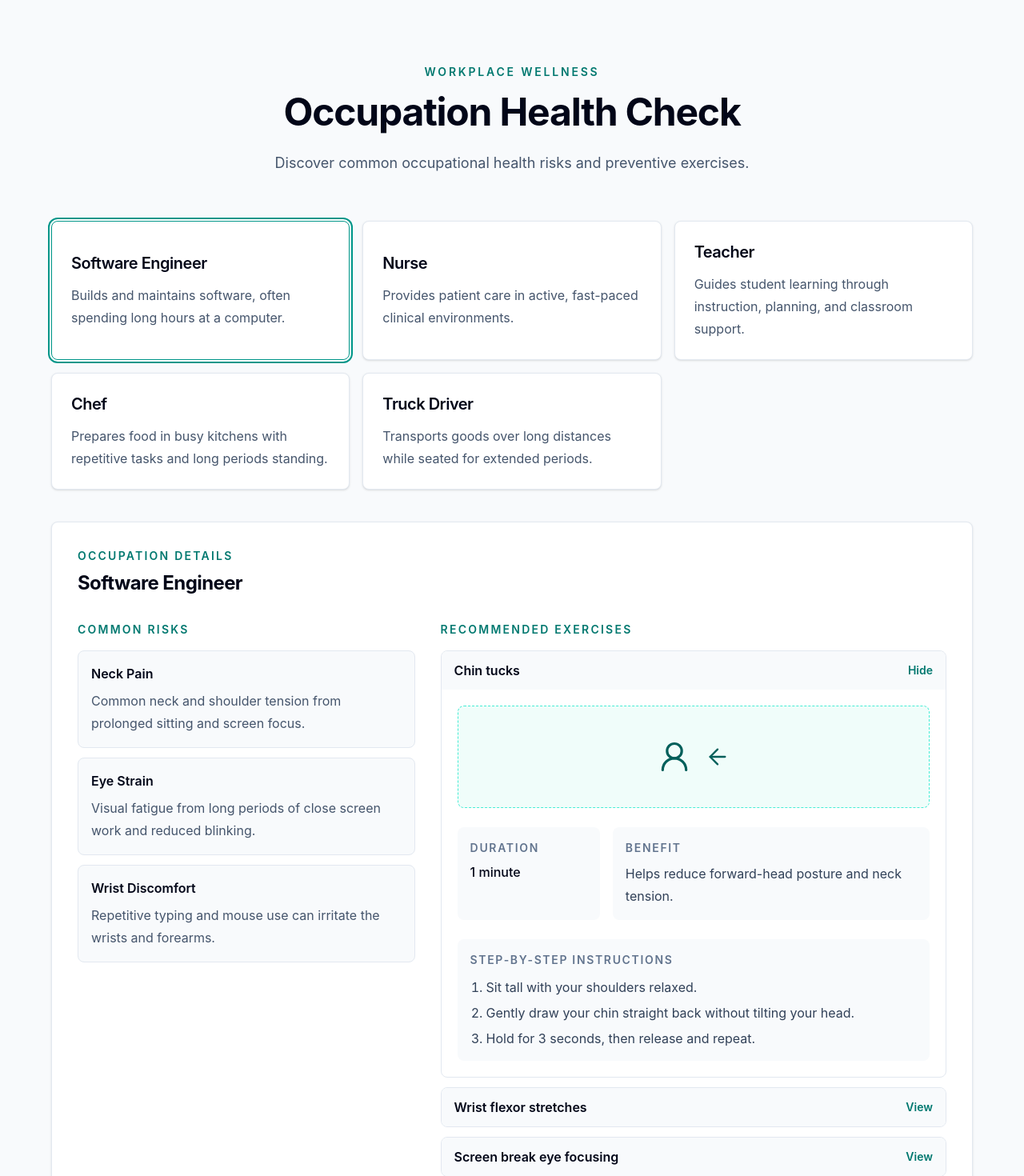
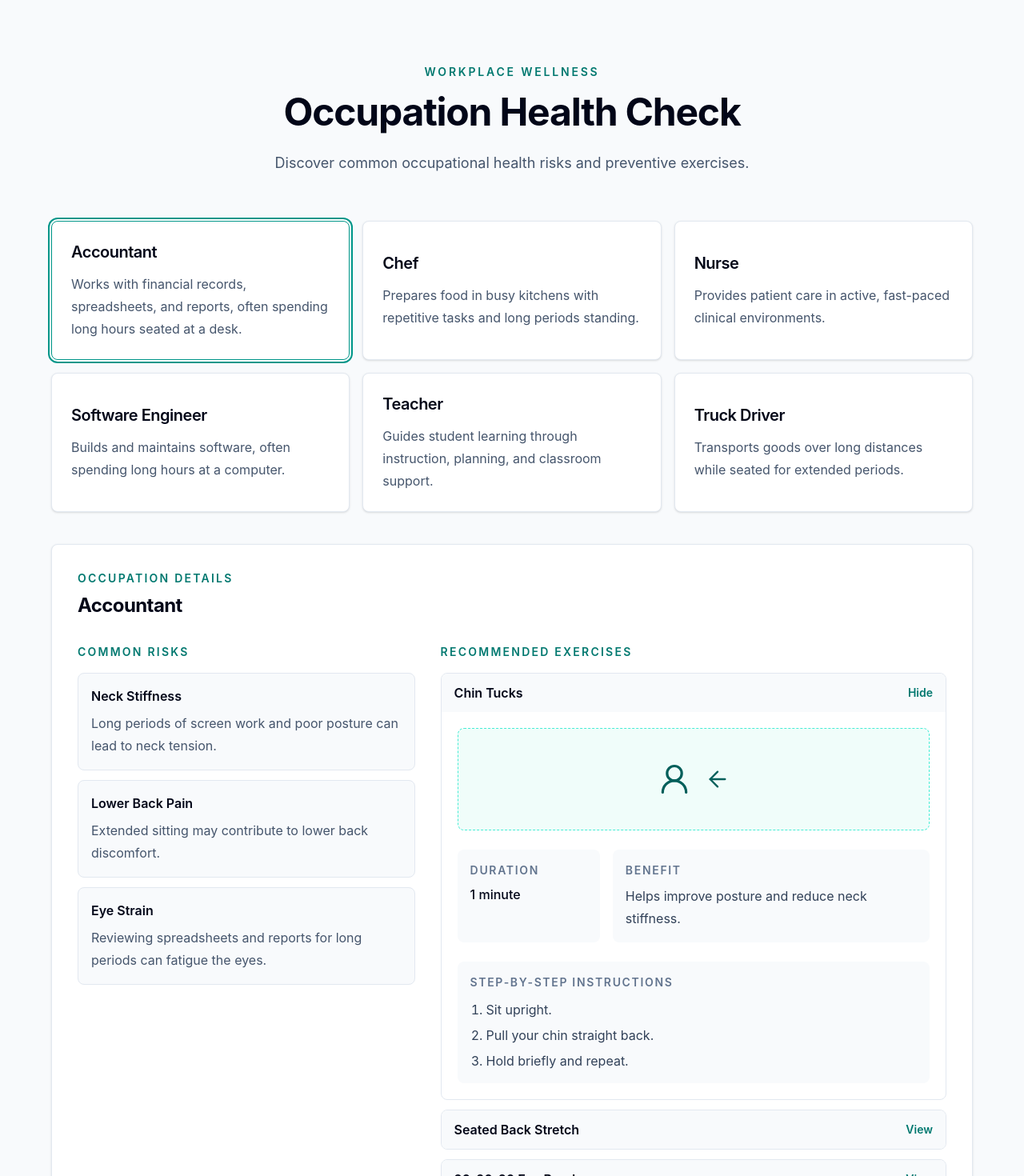
Before and after one commit to a1658843/occupation-health-check, a React (Vite) app: page / in a window 1280 px wide. Shown: the top 1470 px of the page at 80% size. Built offline with nearby package versions, Linux system fonts and the light colour scheme.

Commit message:
standardize names and sort occupations

```diff
--- a/src/App.tsx
+++ b/src/App.tsx
@@ -4,10 +4,10 @@ import { occupations } from './data/occupations'
 
 function App() {
   const [selectedOccupationId, setSelectedOccupationId] = useState(
-    'software-engineer',
+    'accountant',
   )
   const [expandedExerciseName, setExpandedExerciseName] =
-    useState('Chin tucks')
+    useState('Chin Tucks')
 
   const selectedOccupation =
     occupations.find((occupation) => occupation.id === selectedOccupationId) ??
--- a/src/components/ExerciseIllustration.tsx
+++ b/src/components/ExerciseIllustration.tsx
@@ -26,6 +26,7 @@ type IllustrationType =
   | 'hip-flexor-stretches'
   | 'calf-raises'
   | 'back-extensions'
+  | 'seated-back-stretch'
   | 'diaphragmatic-breathing'
   | 'calf-stretches'
   | 'scapular-squeezes'
@@ -41,20 +42,22 @@ type ExerciseIllustrationProps = {
 }
 
 const illustrationTypeByExerciseName: Record<string, IllustrationType> = {
-  'Chin tucks': 'chin-tucks',
-  'Wrist flexor stretches': 'wrist-flexor-stretches',
-  'Screen break eye focusing': 'eye-focusing',
-  'Hip flexor stretches': 'hip-flexor-stretches',
-  'Calf raises': 'calf-raises',
-  'Gentle back extensions': 'back-extensions',
-  'Diaphragmatic breathing': 'diaphragmatic-breathing',
-  'Standing calf stretches': 'calf-stretches',
-  'Scapular squeezes': 'scapular-squeezes',
-  'Forearm stretches': 'forearm-stretches',
-  'Hamstring stretches': 'hamstring-stretches',
-  'Shoulder rolls': 'shoulder-rolls',
-  'Seated spinal twists': 'spinal-twists',
-  'Ankle pumps': 'ankle-pumps',
+  'Chin Tucks': 'chin-tucks',
+  'Wrist Flexor Stretches': 'wrist-flexor-stretches',
+  'Screen Break Eye Focusing': 'eye-focusing',
+  '20-20-20 Eye Break': 'eye-focusing',
+  'Hip Flexor Stretches': 'hip-flexor-stretches',
+  'Calf Raises': 'calf-raises',
+  'Gentle Back Extensions': 'back-extensions',
+  'Seated Back Stretch': 'seated-back-stretch',
+  'Diaphragmatic Breathing': 'diaphragmatic-breathing',
+  'Standing Calf Stretches': 'calf-stretches',
+  'Scapular Squeezes': 'scapular-squeezes',
+  'Forearm Stretches': 'forearm-stretches',
+  'Hamstring Stretches': 'hamstring-stretches',
+  'Shoulder Rolls': 'shoulder-rolls',
+  'Seated Spinal Twists': 'spinal-twists',
+  'Ankle Pumps': 'ankle-pumps',
 }
 
 const iconMap: Record<IllustrationType, [LucideIcon, LucideIcon]> = {
@@ -64,6 +67,7 @@ const iconMap: Record<IllustrationType, [LucideIcon, LucideIcon]> = {
   'hip-flexor-stretches': [PersonStanding, StretchHorizontal],
   'calf-raises': [Footprints, ArrowUp],
   'back-extensions': [Bone, ArrowUp],
+  'seated-back-stretch': [Bone, StretchHorizontal],
   'diaphragmatic-breathing': [Wind, Activity],
   'calf-stretches': [Footprints, StretchHorizontal],
   'scapular-squeezes': [ScanFace, MoveHorizontal],
--- a/src/data/occupations.ts
+++ b/src/data/occupations.ts
@@ -20,56 +20,111 @@ export type Occupation = {
 
 export const occupations: Occupation[] = [
   {
-    id: 'software-engineer',
-    name: 'Software Engineer',
+    id: 'accountant',
+    name: 'Accountant',
     shortDescription:
-      'Builds and maintains software, often spending long hours at a computer.',
+      'Works with financial records, spreadsheets, and reports, often spending long hours seated at a desk.',
     risks: [
       {
-        title: 'Neck Pain',
+        title: 'Neck Stiffness',
         description:
-          'Common neck and shoulder tension from prolonged sitting and screen focus.',
+          'Long periods of screen work and poor posture can lead to neck tension.',
+      },
+      {
+        title: 'Lower Back Pain',
+        description:
+          'Extended sitting may contribute to lower back discomfort.',
       },
       {
         title: 'Eye Strain',
         description:
-          'Visual fatigue from long periods of close screen work and reduced blinking.',
-      },
-      {
-        title: 'Wrist Discomfort',
-        description:
-          'Repetitive typing and mouse use can irritate the wrists and forearms.',
+          'Reviewing spreadsheets and reports for long periods can fatigue the eyes.',
       },
     ],
     exercises: [
       {
-        name: 'Chin tucks',
+        name: 'Chin Tucks',
         duration: '1 minute',
-        benefit: 'Helps reduce forward-head posture and neck tension.',
+        benefit: 'Helps improve posture and reduce neck stiffness.',
         instructions: [
-          'Sit tall with your shoulders relaxed.',
-          'Gently draw your chin straight back without tilting your head.',
-          'Hold for 3 seconds, then release and repeat.',
+          'Sit upright.',
+          'Pull your chin straight back.',
+          'Hold briefly and repeat.',
         ],
       },
       {
-        name: 'Wrist flexor stretches',
+        name: 'Seated Back Stretch',
         duration: '2 minutes',
-        benefit: 'Relieves tightness from typing and mouse use.',
+        benefit: 'Relieves tension in the lower back.',
         instructions: [
-          'Extend one arm forward with your palm facing up.',
-          'Use your other hand to gently pull the fingers back.',
+          'Sit upright.',
+          'Reach forward and gently round your back.',
+          'Hold for 20 seconds and repeat.',
+        ],
+      },
+      {
+        name: '20-20-20 Eye Break',
+        duration: '20 seconds',
+        benefit: 'Reduces eye fatigue from screen use.',
+        instructions: [
+          'Every 20 minutes.',
+          'Look at something 20 feet away.',
+          'For at least 20 seconds.',
+        ],
+      },
+    ],
+  },
+  {
+    id: 'chef',
+    name: 'Chef',
+    shortDescription:
+      'Prepares food in busy kitchens with repetitive tasks and long periods standing.',
+    risks: [
+      {
+        title: 'Wrist Strain',
+        description:
+          'Chopping, stirring, and prep work can stress the wrists and forearms.',
+      },
+      {
+        title: 'Lower Back Fatigue',
+        description:
+          'Standing for long kitchen shifts can tire the lower back.',
+      },
+      {
+        title: 'Shoulder Tightness',
+        description:
+          'Repetitive prep and reaching can build tension around the shoulders.',
+      },
+    ],
+    exercises: [
+      {
+        name: 'Forearm Stretches',
+        duration: '2 minutes',
+        benefit: 'Eases wrist and forearm strain from chopping and prep work.',
+        instructions: [
+          'Extend one arm forward with the palm down.',
+          'Use the other hand to gently bend the wrist downward.',
           'Hold for 20 seconds, then switch sides.',
         ],
       },
       {
-        name: 'Screen break eye focusing',
+        name: 'Hamstring Stretches',
+        duration: '2 minutes',
+        benefit: 'Helps reduce lower back fatigue after standing.',
+        instructions: [
+          'Place one heel on a low stable surface.',
+          'Keep your back straight and hinge slightly at the hips.',
+          'Hold for 20 seconds, then switch legs.',
+        ],
+      },
+      {
+        name: 'Shoulder Rolls',
         duration: '1 minute',
-        benefit: 'Reduces eye fatigue from sustained screen time.',
+        benefit: 'Releases shoulder tightness from repetitive kitchen tasks.',
         instructions: [
-          'Look at an object about 20 feet away.',
-          'Keep your gaze relaxed for 20 seconds.',
-          'Blink slowly several times before returning to the screen.',
+          'Stand tall with your arms relaxed at your sides.',
+          'Roll your shoulders slowly backward five times.',
+          'Roll them forward five times and repeat as needed.',
         ],
       },
     ],
@@ -98,7 +153,7 @@ export const occupations: Occupation[] = [
     ],
     exercises: [
       {
-        name: 'Hip flexor stretches',
+        name: 'Hip Flexor Stretches',
         duration: '2 minutes',
         benefit: 'Eases hip tightness from walking, lifting, and long shifts.',
         instructions: [
@@ -108,7 +163,7 @@ export const occupations: Occupation[] = [
         ],
       },
       {
-        name: 'Calf raises',
+        name: 'Calf Raises',
         duration: '1 minute',
         benefit: 'Supports circulation and reduces lower-leg fatigue.',
         instructions: [
@@ -118,13 +173,68 @@ export const occupations: Occupation[] = [
         ],
       },
       {
-        name: 'Gentle back extensions',
+        name: 'Gentle Back Extensions',
         duration: '1 minute',
         benefit: 'Helps counter forward bending and lower back strain.',
         instructions: [
           'Stand with your hands resting on your lower back.',
           'Gently lean backward within a comfortable range.',
           'Return to neutral and repeat slowly.',
+        ],
+      },
+    ],
+  },
+  {
+    id: 'software-engineer',
+    name: 'Software Engineer',
+    shortDescription:
+      'Builds and maintains software, often spending long hours at a computer.',
+    risks: [
+      {
+        title: 'Neck Pain',
+        description:
+          'Common neck and shoulder tension from prolonged sitting and screen focus.',
+      },
+      {
+        title: 'Eye Strain',
+        description:
+          'Visual fatigue from long periods of close screen work and reduced blinking.',
+      },
+      {
+        title: 'Wrist Discomfort',
+        description:
+          'Repetitive typing and mouse use can irritate the wrists and forearms.',
+      },
+    ],
+    exercises: [
+      {
+        name: 'Chin Tucks',
+        duration: '1 minute',
+        benefit: 'Helps reduce forward-head posture and neck tension.',
+        instructions: [
+          'Sit tall with your shoulders relaxed.',
+          'Gently draw your chin straight back without tilting your head.',
+          'Hold for 3 seconds, then release and repeat.',
+        ],
+      },
+      {
+        name: 'Wrist Flexor Stretches',
+        duration: '2 minutes',
+        benefit: 'Relieves tightness from typing and mouse use.',
+        instructions: [
+          'Extend one arm forward with your palm facing up.',
+          'Use your other hand to gently pull the fingers back.',
+          'Hold for 20 seconds, then switch sides.',
+        ],
+      },
+      {
+        name: 'Screen Break Eye Focusing',
+        duration: '1 minute',
+        benefit: 'Reduces eye fatigue from sustained screen time.',
+        instructions: [
+          'Look at an object about 20 feet away.',
+          'Keep your gaze relaxed for 20 seconds.',
+          'Blink slowly several times before returning to the screen.',
         ],
       },
     ],
@@ -153,7 +263,7 @@ export const occupations: Occupation[] = [
     ],
     exercises: [
       {
-        name: 'Diaphragmatic breathing',
+        name: 'Diaphragmatic Breathing',
         duration: '2 minutes',
         benefit: 'Supports voice control and reduces throat strain.',
         instructions: [
@@ -163,7 +273,7 @@ export const occupations: Occupation[] = [
         ],
       },
       {
-        name: 'Standing calf stretches',
+        name: 'Standing Calf Stretches',
         duration: '2 minutes',
         benefit: 'Relieves lower-leg tension from standing in class.',
         instructions: [
@@ -173,68 +283,13 @@ export const occupations: Occupation[] = [
         ],
       },
       {
-        name: 'Scapular squeezes',
+        name: 'Scapular Squeezes',
         duration: '1 minute',
         benefit: 'Reduces upper back tightness from grading and desk work.',
         instructions: [
           'Sit or stand tall with arms relaxed.',
           'Gently squeeze your shoulder blades together.',
           'Hold for 3 seconds, release, and repeat.',
-        ],
-      },
-    ],
-  },
-  {
-    id: 'chef',
-    name: 'Chef',
-    shortDescription:
-      'Prepares food in busy kitchens with repetitive tasks and long periods standing.',
-    risks: [
-      {
-        title: 'Wrist Strain',
-        description:
-          'Chopping, stirring, and prep work can stress the wrists and forearms.',
-      },
-      {
-        title: 'Lower Back Fatigue',
-        description:
-          'Standing for long kitchen shifts can tire the lower back.',
-      },
-      {
-        title: 'Shoulder Tightness',
-        description:
-          'Repetitive prep and reaching can build tension around the shoulders.',
-      },
-    ],
-    exercises: [
-      {
-        name: 'Forearm stretches',
-        duration: '2 minutes',
-        benefit: 'Eases wrist and forearm strain from chopping and prep work.',
-        instructions: [
-          'Extend one arm forward with the palm down.',
-          'Use the other hand to gently bend the wrist downward.',
-          'Hold for 20 seconds, then switch sides.',
-        ],
-      },
-      {
-        name: 'Hamstring stretches',
-        duration: '2 minutes',
-        benefit: 'Helps reduce lower back fatigue after standing.',
-        instructions: [
-          'Place one heel on a low stable surface.',
-          'Keep your back straight and hinge slightly at the hips.',
-          'Hold for 20 seconds, then switch legs.',
-        ],
-      },
-      {
-        name: 'Shoulder rolls',
-        duration: '1 minute',
-        benefit: 'Releases shoulder tightness from repetitive kitchen tasks.',
-        instructions: [
-          'Stand tall with your arms relaxed at your sides.',
-          'Roll your shoulders slowly backward five times.',
-          'Roll them forward five times and repeat as needed.',
         ],
       },
     ],
@@ -263,7 +318,7 @@ export const occupations: Occupation[] = [
     ],
     exercises: [
       {
-        name: 'Seated spinal twists',
+        name: 'Seated Spinal Twists',
         duration: '1 minute',
         benefit: 'Improves back mobility after long periods of sitting.',
         instructions: [
@@ -273,7 +328,7 @@ export const occupations: Occupation[] = [
         ],
       },
       {
-        name: 'Hip flexor stretches',
+        name: 'Hip Flexor Stretches',
         duration: '2 minutes',
         benefit: 'Reduces hip stiffness caused by extended driving.',
         instructions: [
@@ -283,7 +338,7 @@ export const occupations: Occupation[] = [
         ],
       },
       {
-        name: 'Ankle pumps',
+        name: 'Ankle Pumps',
         duration: '1 minute',
         benefit: 'Encourages circulation in the lower legs.',
         instructions: [
```
